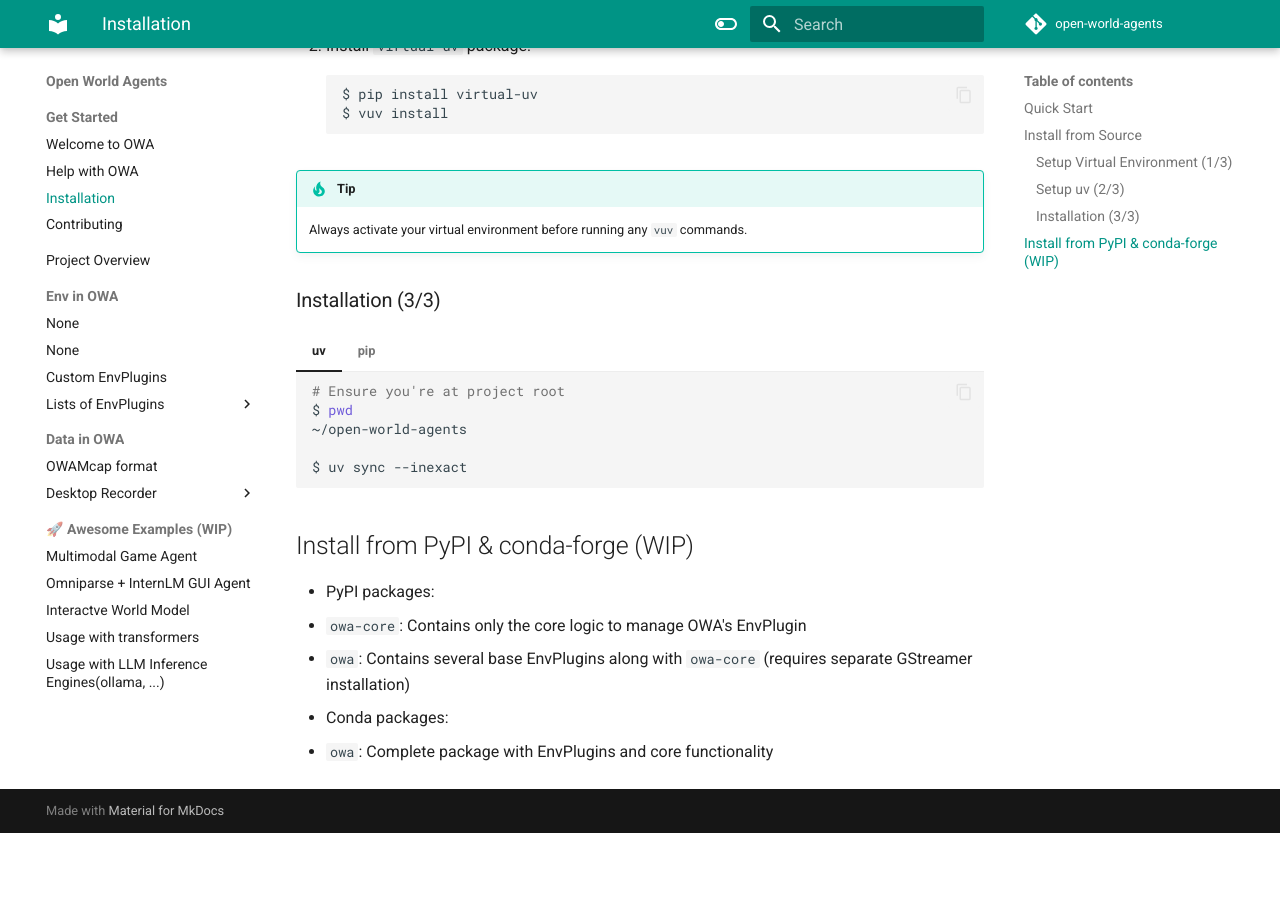
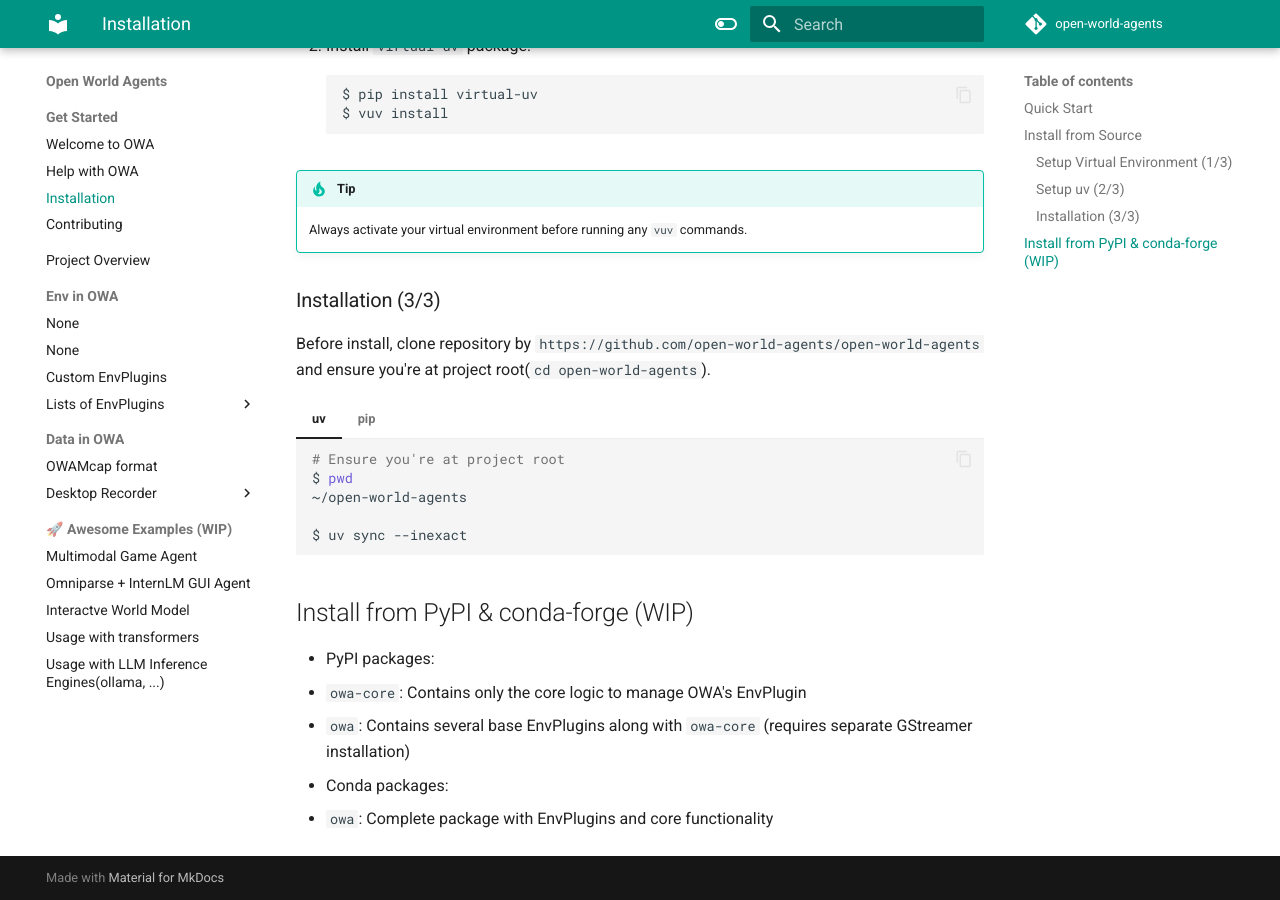
Before and after one commit to open-world-agents/open-world-agents, an MkDocs documentation site: the page built from docs/install.md, in a window 1280 px wide and 900 px high, scrolled down 1100 px. Built offline with MkDocs 1.6.1 and Material for MkDocs 9.7.7, drawn with Linux system fonts in a browser that asks for light colours; comment, search, counter and statistics services are not loaded; before the commit the page ends 1933 px from its top, so only the background shows below that; some of the changed lines change nothing that is shown.

Commit message:
chore: minor changes in docs

````diff
--- a/docs/install.md
+++ b/docs/install.md
@@ -2,7 +2,7 @@
 
 ## Quick Start
 
-**If you want super-quick-start, skip and head to `pip` install guide in [below](#installation-33).**
+**If you want super-quick-start, skip and head to `pip` install guide in [below](#__tabbed_2_2).**
 
 ## Install from Source
 
@@ -49,6 +49,8 @@
 
 ### Installation (3/3)
 
+Before install, clone repository by `https://github.com/open-world-agents/open-world-agents` and ensure you're at project root(`cd open-world-agents`).
+
 === "uv"
 
     ```sh
````
